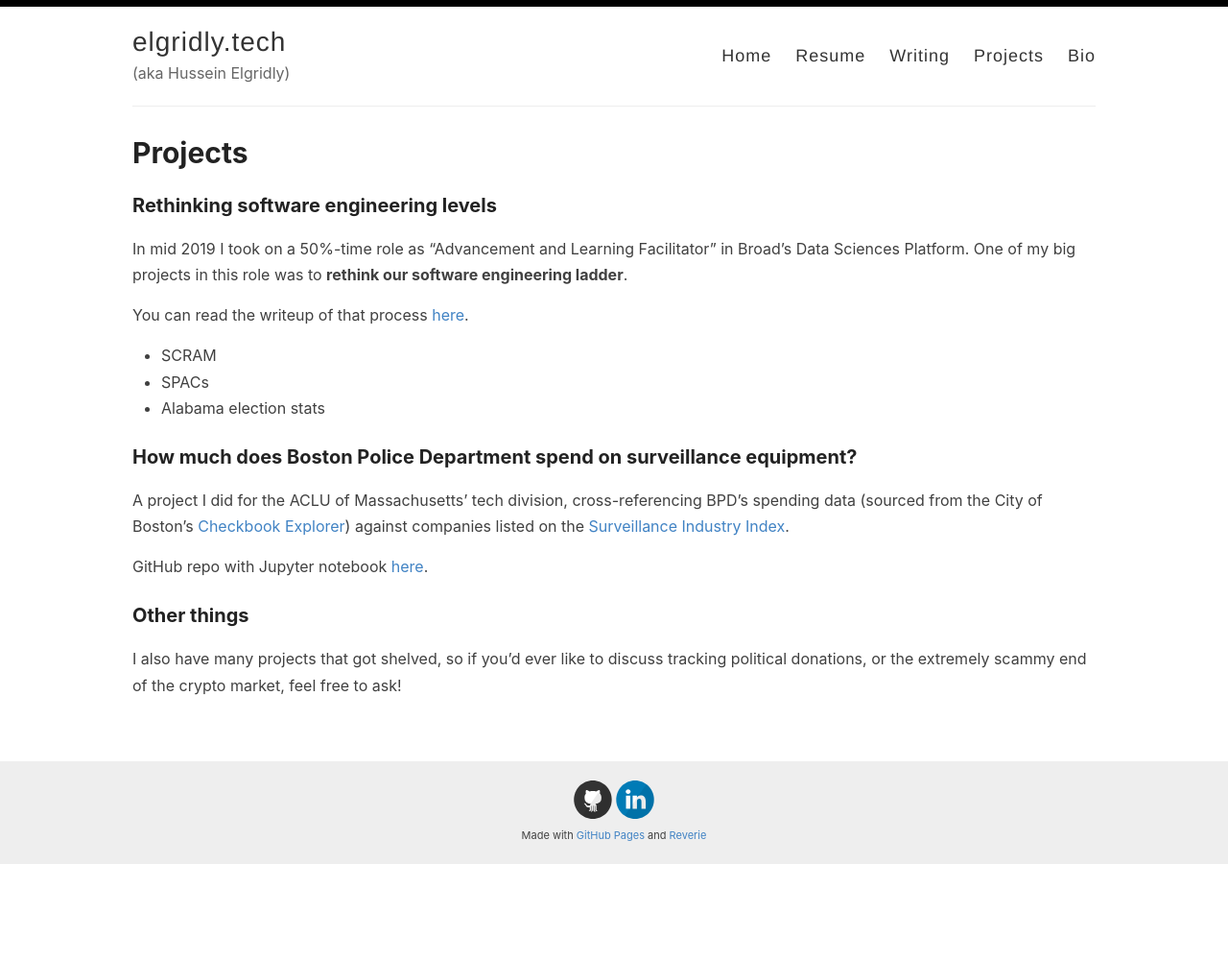
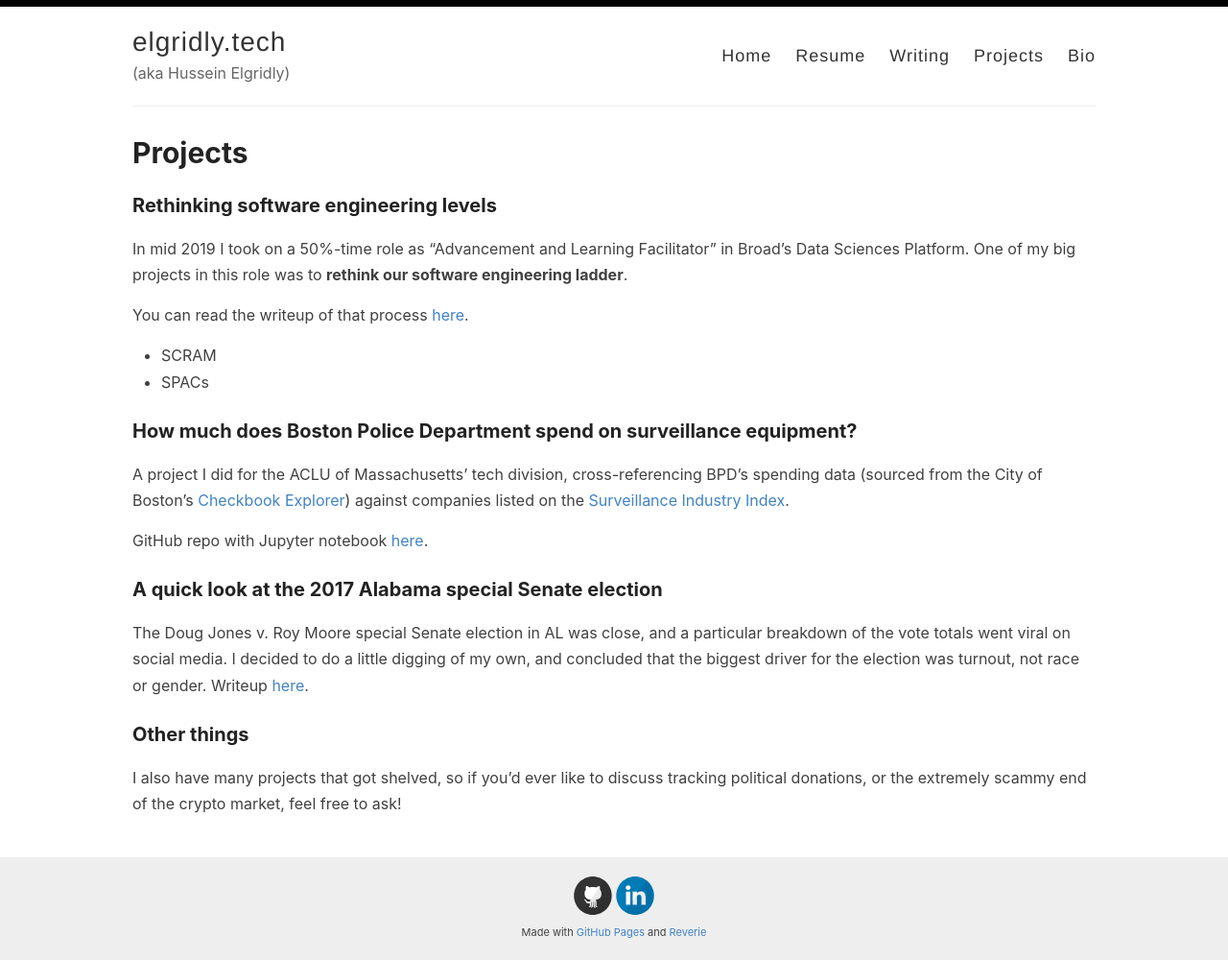
Before and after one commit to helgridly/helgridly.github.io, a Jekyll site: the page built from _pages/projects.md, in a window 1280 px wide. Shown: the whole page at 96% size. Built offline with Jekyll 4.4.1, drawn with Linux system fonts in a browser that asks for light colours; before the commit the page ends 900 px from its top, so only the background shows below that.

Commit message:
added alabama (#10)

```diff
--- a/_pages/projects.md
+++ b/_pages/projects.md
@@ -12,7 +12,6 @@ You can read the writeup of that process [here](/levels).
 
 * SCRAM
 * SPACs
-* Alabama election stats
 
 ### How much does Boston Police Department spend on surveillance equipment?
 
@@ -20,6 +19,10 @@ A project I did for the ACLU of Massachusetts' tech division, cross-referencing
 
 GitHub repo with Jupyter notebook [here](https://github.com/helgridly/bpd-sii).
 
+### A quick look at the 2017 Alabama special Senate election
+
+The Doug Jones v. Roy Moore special Senate election in AL was close, and a particular breakdown of the vote totals went viral on social media. I decided to do a little digging of my own, and concluded that the biggest driver for the election was turnout, not race or gender. Writeup [here](https://docs.google.com/document/d/1eMpj1ZRfNhrW7pOCyq7jdnYA6_WT508jIT3Ku4TRr0U/edit#).
+
 ### Other things
 
 I also have many projects that got shelved, so if you'd ever like to discuss tracking political donations, or the extremely scammy end of the crypto market, feel free to ask!
```
